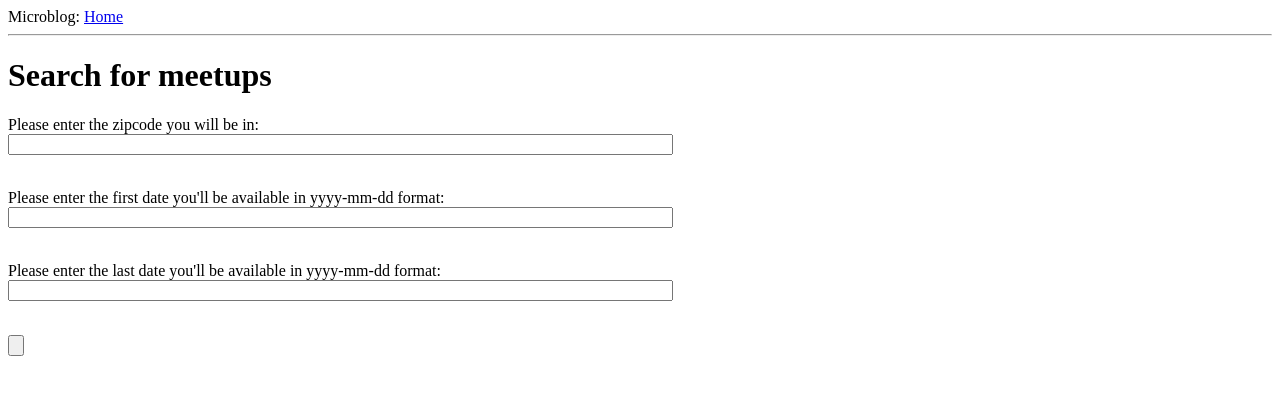
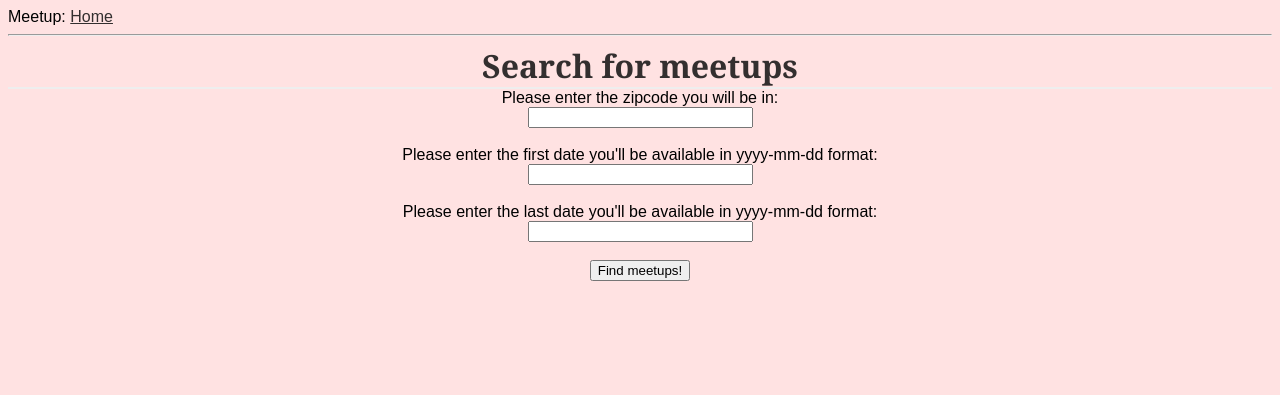
Before and after one commit to malancas/Meetup-api-experimentation, a Flask app: page /search in a window 1280 px wide. Shown: the top 395 px of the page. Run offline with Flask 2, Linux system fonts and the light colour scheme.

Commit message:
Updated text alignment, input bar size in html files

```diff
--- a/app/templates/base.html
+++ b/app/templates/base.html
@@ -1,13 +1,14 @@
 <html>
+  <link rel=stylesheet type=text/css href="{{ url_for('static', filename='style.css') }}">
   <head>
     {% if title %}
-    <title>{{ title }} - microblog</title>
+    <title>{{ title }} - meetup</title>
     {% else %}
     <title>microblog</title>
     {% endif %}
   </head>
   <body>
-    <div>Microblog: <a href="/index">Home</a></div>
+    <div>Meetup: <a href="https://meetup.com">Home</a></div>
     <hr>
     {% with messages = get_flashed_messages() %}
       {% if messages %}
--- a/app/templates/search.html
+++ b/app/templates/search.html
@@ -2,30 +2,30 @@
 {% extends "base.html" %}
 
 {% block content %}
-  <h1>Search for meetups</h1>
+  <center><h1>Search for meetups</h1></center>
   <form action="" method="post" name="search">
       {{ form.hidden_tag() }}
-      <p>
+      <center>
           Please enter the zipcode you will be in:<br>
-          {{ form.zipcode(size=80) }}<br>
+          {{ form.zipcode(size=25) }}<br>
           {% for error in form.zipcode.errors %}
             <span style="color: red;">[{{ error }}]</span>
           {% endfor %}<br>
-      </p>
-      <p>
+      </center>
+      <center>
         Please enter the first date you'll be available in yyyy-mm-dd format:<br>
-        {{ form.startDate(size=80) }}<br>
+        {{ form.startDate(size=25) }}<br>
         {% for error in form.startDate.errors %}
           <span style="color: red;">[{{ error }}]</span>
         {% endfor %}<br>
-      </p>
-      <p>
+      </center>
+      <center>
         Please enter the last date you'll be available in yyyy-mm-dd format:<br>
-        {{ form.endDate(size=80) }}<br>
+        {{ form.endDate(size=25) }}<br>
         {% for error in form.startDate.errors %}
           <span style="color: red;">[{{ error }}]</span>
         {% endfor %}<br>
-      </p>
-      <p><input type="submit" value=""></p>
+      </center>
+      <center><input type="submit" value="Find meetups!"></center>
   </form>
 {% endblock %}
```
Also changed, not shown: app/templates/results.html (+6 -4 lines).
